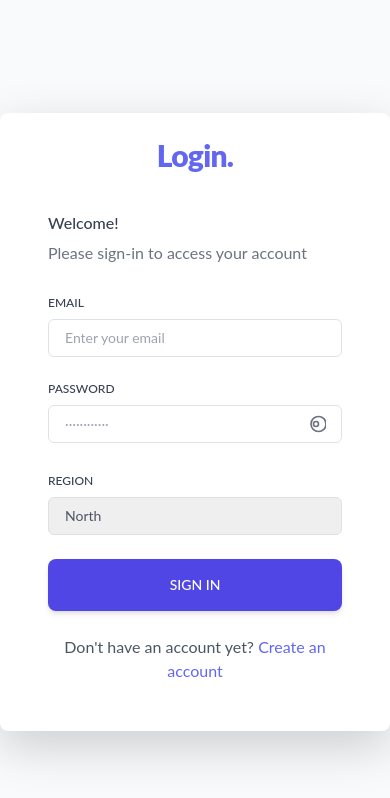
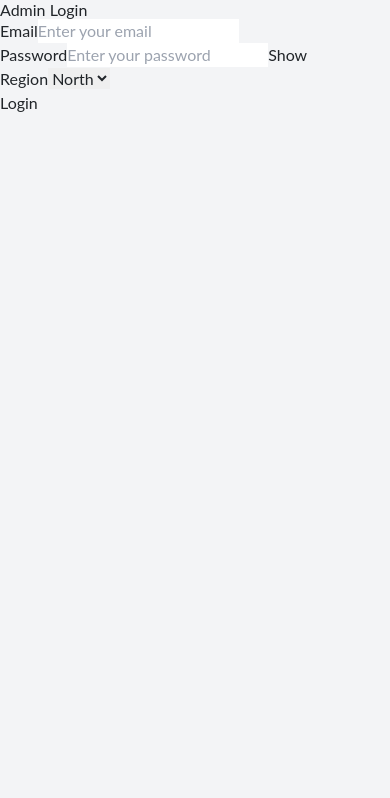
Before and after one commit to adityjoshi/aavinya, a React app in the folder frontend/: page /login in a window 390 px wide. Shown: the top 798 px of the page. Built offline with nearby package versions, Linux system fonts and the light colour scheme; the HTML template or start-up script is replaced by a standard one.

Commit message:
otp-setup

```diff
--- a/frontend/src/constants.jsx
+++ b/frontend/src/constants.jsx
@@ -22,7 +22,7 @@ export const user_type={
     SIGNUP_PAGE : '/signup',
     LOGIN_PAGE : '/login',
     DASHBOARD_PAGE : '/',
-    LoginOTPVerification_Page :'/loginotpverification',
+    LoginOTPVerification_Page :'/verifyotp',
     SignupOTPVerification_Page :'/signupotpverification'
 }
 
--- a/frontend/src/pages/Login.jsx
+++ b/frontend/src/pages/Login.jsx
@@ -1,199 +1,75 @@
+// AdminLoginPage.js
 import { useState } from "react";
+import { useNavigate } from "react-router-dom"; // React Router's useNavigate to handle page redirection
 
-function Login() {
+function AdminLoginPage() {
   const [email, setEmail] = useState("");
   const [password, setPassword] = useState("");
-  const [region, setRegion] = useState("north"); // Initialize region state
-  const [showPassword, setShowPassword] = useState(false); // State to manage password visibility
-console.log(email);
+  const [region, setRegion] = useState("north");
+  const [showPassword, setShowPassword] = useState(false);
+  const navigate = useNavigate();
+
   const onSubmit = async (e) => {
     e.preventDefault();
 
     try {
-      const body = { email, password, region }; // Include region in the request body
-      console.log(body);
+      const body = { email, password, region };
 
       const response = await fetch("http://localhost:2426/adminLogin", {
         method: "POST",
-        headers: { "content-type": "application/json" },
+        headers: { "Content-Type": "application/json" },
         body: JSON.stringify(body),
       });
-      console.log(response);
       const data = await response.json();
-      console.log(data);
 
-      if (data.message === "OTP sent to email. Please verify the OTP") {
-        localStorage.setItem("jwtToken", data.jwtToken);
-        window.location = "/loginotpverification";
+      if (data.message === "success") {
+        // Save the JWT token and region to localStorage
+        localStorage.setItem("jwtToken", data.token);
+        localStorage.setItem("region", data.region);
+
+        // Redirect to OTP verification page
+        navigate("/verifyotp");
       } else {
         alert("Invalid credentials. Please check your email and password.");
       }
     } catch (err) {
-      console.log(err.message);
+      console.error("Error during login:", err);
     }
   };
 
   return (
-    <>
-      <div className="flex min-h-screen w-screen w-full items-center justify-center text-gray-600 bg-gray-50">
-        <div className="relative">
-          <div className="hidden sm:block h-56 w-56 text-indigo-300 absolute a-z-10 -left-20 -top-20">
-            <svg
-              id="patternId"
-              width="100%"
-              height="100%"
-              xmlns="http://www.w3.org/2000/svg"
-            >
-              <defs>
-                <pattern
-                  id="a"
-                  patternUnits="userSpaceOnUse"
-                  width="40"
-                  height="40"
-                  patternTransform="scale(0.6) rotate(0)"
-                >
-                  <rect x="0" y="0" width="100%" height="100%" fill="none" />
-                  <path
-                    d="M11 6a5 5 0 01-5 5 5 5 0 01-5-5 5 5 0 015-5 5 5 0 015 5"
-                    strokeWidth="1"
-                    stroke="none"
-                    fill="currentColor"
-                  />
-                </pattern>
-              </defs>
-              <rect width="800%" height="800%" transform="translate(0,0)" fill="url(#a)" />
-            </svg>
-          </div>
-          <div className="hidden sm:block h-28 w-28 text-indigo-300 absolute a-z-10 -right-20 -bottom-20">
-            <svg
-              id="patternId"
-              width="100%"
-              height="100%"
-              xmlns="http://www.w3.org/2000/svg"
-            >
-              <defs>
-                <pattern
-                  id="b"
-                  patternUnits="userSpaceOnUse"
-                  width="40"
-                  height="40"
-                  patternTransform="scale(0.5) rotate(0)"
-                >
-                  <rect x="0" y="0" width="100%" height="100%" fill="none" />
-                  <path
-                    d="M11 6a5 5 0 01-5 5 5 5 0 01-5-5 5 5 0 015-5 5 5 0 015 5"
-                    strokeWidth="1"
-                    stroke="none"
-                    fill="currentColor"
-                  />
-                </pattern>
-              </defs>
-              <rect width="800%" height="800%" transform="translate(0,0)" fill="url(#b)" />
-            </svg>
-          </div>
-          {/* Register */}
-          <div className="relative flex flex-col sm:w-[30rem] rounded-lg border-gray-400 bg-white shadow-lg px-4">
-            <div className="flex-auto p-6">
-              {/* Logo */}
-              <div className="mb-10 flex flex-shrink-0 flex-grow-0 items-center justify-center overflow-hidden">
-                <a
-                  href="#"
-                  className="flex cursor-pointer items-center gap-2 text-indigo-500 no-underline hover:text-indigo-500"
-                >
-                  <span className="flex-shrink-0 text-3xl font-black tracking-tight opacity-100">
-                    Login.
-                  </span>
-                </a>
-              </div>
-              {/* /Logo */}
-              <h4 className="mb-2 font-medium text-gray-700 xl:text-xl">Welcome!</h4>
-              <p className="mb-6 text-gray-500">Please sign-in to access your account</p>
-              <form className="mb-4" onSubmit={onSubmit}>
-                <div className="mb-4">
-                  <label
-                    htmlFor="email"
-                    className="mb-2 inline-block text-xs font-medium uppercase text-gray-700"
-                  >
-                    Email
-                  </label>
+    <div className="login-container">
+      <h2>Admin Login</h2>
+      <form onSubmit={onSubmit}>
+        <div>
+          <label>Email</label>
           <input
-                    type="text"
-                    className="block w-full cursor-text appearance-none rounded-md border border-gray-400 bg--100 py-2 px-3 text-sm outline-none focus:border-indigo-500 focus:bg-white focus:text-gray-600 focus:shadow"
-                    id="email"
-                    name="email-username"
+            type="email"
+            value={email}
+            onChange={(e) => setEmail(e.target.value)}
             placeholder="Enter your email"
-                    autoFocus=""
-                    onChange={(e) => setEmail(e.target.value)}
           />
         </div>
-                <div className="mb-4">
-                  <div className="flex justify-between">
-                    <label
-                      className="mb-2 inline-block text-xs font-medium uppercase text-gray-700"
-                      htmlFor="password"
-                    >
-                      Password
-                    </label>
-                  </div>
-                  <div className="relative flex w-full flex-wrap items-stretch">
+
+        <div>
+          <label>Password</label>
           <input
             type={showPassword ? "text" : "password"}
-                      id="password"
-                      className="relative block flex-auto cursor-text appearance-none rounded-md border border-gray-400 bg--100 py-2 px-3 text-sm outline-none focus:border-indigo-500 focus:bg-white focus:text-gray-600 focus:shadow"
-                      name="password"
-                      placeholder="············"
+            value={password}
             onChange={(e) => setPassword(e.target.value)}
+            placeholder="Enter your password"
           />
           <button
             type="button"
-                      className="absolute inset-y-0 right-0 flex items-center px-3 text-gray-500 hover:text-gray-700"
-                      onClick={() => setShowPassword((prev) => !prev)} // Toggle showPassword state
+            onClick={() => setShowPassword((prev) => !prev)}
           >
-                      {showPassword ? (
-                        <svg
-                          xmlns="http://www.w3.org/2000/svg"
-                          className="h-5 w-5"
-                          fill="none"
-                          viewBox="0 0 24 24"
-                          stroke="currentColor"
-                        >
-                          <path
-                            strokeLinecap="round"
-                            strokeLinejoin="round"
-                            strokeWidth="2"
-                            d="M13.875 18.825A10.05 10.05 0 0112 19c-4.97 0-9-4.03-9-9 0-1.67.457-3.235 1.252-4.575m13.871-.014A10.045 10.045 0 0121 10c0 4.97-4.03 9-9 9-1.67 0-3.235-.457-4.575-1.252M15 12a3 3 0 01-6 0 3 3 0 016 0zm6.063 7.64L4.8 4.677M1 1l22 22"
-                          />
-                        </svg>
-                      ) : (
-                        <svg
-                          xmlns="http://www.w3.org/2000/svg"
-                          className="h-5 w-5"
-                          fill="none"
-                          viewBox="0 0 24 24"
-                          stroke="currentColor"
-                        >
-                          <path
-                            strokeLinecap="round"
-                            strokeLinejoin="round"
-                            strokeWidth="2"
-                            d="M15 12a3 3 0 01-6 0 3 3 0 016 0zm9 0c0 4.97-4.03 9-9 9s-9-4.03-9-9 4.03-9 9-9 9 4.03 9 9z"
-                          />
-                        </svg>
-                      )}
+            {showPassword ? "Hide" : "Show"}
           </button>
         </div>
-                </div>
-                {/* Region Dropdown */}
-                <div className="mb-4">
-                  <label
-                    htmlFor="region"
-                    className="mb-2 inline-block text-xs font-medium uppercase text-gray-700"
-                  >
-                    Region
-                  </label>
+
+        <div>
+          <label>Region</label>
           <select
-                    id="region"
-                    className="block w-full cursor-pointer appearance-none rounded-md border border-gray-400 py-2 px-3 text-sm outline-none focus:border-indigo-500 focus:bg-white focus:text-gray-600 focus:shadow"
             value={region}
             onChange={(e) => setRegion(e.target.value)}
           >
@@ -203,30 +79,11 @@ console.log(email);
             <option value="west">West</option>
           </select>
         </div>
-                {/* /Region Dropdown */}
-                <button
-                  type="submit"
-                  className="inline-block w-full rounded-lg bg-indigo-600 px-7 py-3 text-sm font-medium uppercase text-white shadow-md hover:bg-indigo-700 focus:bg-indigo-700 focus:outline-none focus:ring-0 active:bg-indigo-800"
-                >
-                  Sign in
-                </button>
+
+        <button type="submit">Login</button>
       </form>
-              <p className="mb-4 text-center">
-                Don't have an account yet?
-                <a
-                  href="/signup"
-                  className="cursor-pointer text-indigo-500 no-underline hover:text-indigo-500"
-                >
-                  {" "}
-                  Create an account{" "}
-                </a>
-              </p>
     </div>
-          </div>
-        </div>
-      </div>
-    </>
   );
 }
 
-export default Login;
+export default AdminLoginPage;
--- a/frontend/src/pages/LoginOtpPage.jsx
+++ b/frontend/src/pages/LoginOtpPage.jsx
@@ -1,128 +1,90 @@
-import React, { useState, useRef, useEffect } from "react";
+import { useState } from "react";
+import { useNavigate } from "react-router-dom";
 
-function LoginOTPVerification() {
-  const [otp, setOtp] = useState(["", "", "", "", "", ""]);
-  const [error, setError] = useState("");
-  const inputRefs = useRef([]);
+function VerifyOtpPage() {
+  const [email, setEmail] = useState("");
+  const [otp, setOtp] = useState("");
+  const [isSubmitting, setIsSubmitting] = useState(false);
+  const navigate = useNavigate();
 
-  useEffect(() => {
-    if (inputRefs.current[0]) {
-      inputRefs.current[0].focus();
-    }
-  }, []);
-
-  const handleChange = (index, value) => {
-    if (isNaN(Number(value))) return;
-
-    const newOtp = [...otp];
-    newOtp[index] = value;
-    setOtp(newOtp);
-
-    if (value !== "" && index < 5) {
-      inputRefs.current[index + 1]?.focus();
-    }
-  };
-
-  const handleKeyDown = (index, e) => {
-    if (e.key === "Backspace" && index > 0 && otp[index] === "") {
-      inputRefs.current[index - 1]?.focus();
-    }
-  };
+  // Retrieve the JWT and region from localStorage
+  const jwtToken = localStorage.getItem("jwtToken");
+  const region = localStorage.getItem("region");
 
   const onSubmit = async (e) => {
     e.preventDefault();
-    const otpString = otp.join("");
-    if (otpString.length !== 6) {
-      setError("Please enter a valid 6-digit OTP");
+
+    // Ensure that both JWT token and region are available
+    if (!jwtToken || !region) {
+      alert("Missing authentication data. Please log in again.");
+      navigate("/login");  // Redirect to login if JWT or region are not found
       return;
     }
 
+    setIsSubmitting(true);
+
     try {
-      const response = await fetch("http://localhost:2426/verify-otp", {
+      const body = { email, otp };
+
+      // Make the API request with Authorization header and region context
+      const response = await fetch("http://localhost:2426/adminOtp", {
         method: "POST",
-        headers: { "Content-Type": "application/json" },
-        body: JSON.stringify({ otp: otpString }),
+        headers: {
+          "Content-Type": "application/json",
+          "Authorization": ` ${jwtToken}`,  // Set Authorization header
+          "Region": region,  // Set the region header (sent as context)
+        },
+        body: JSON.stringify(body),
       });
 
-      const data = await response.json();
-
-      if (data.status === "200") {
-        alert("OTP verified successfully!");
-        // Redirect or perform further actions here
-        window.location = "/";
+      // Check if the response status is 200 or 204
+      if (response.status === 200 || response.status === 204) {
+        // If the status is 200 or 204, navigate to the home page (or another page)
+        navigate("/");
       } else {
-        setError(data.message || "Invalid OTP. Please try again.");
+        const data = await response.json();
+        alert(data.error || "Invalid OTP. Please try again.");
       }
     } catch (err) {
-      console.error(err);
-      setError("An error occurred. Please try again.");
+      console.error("Error during OTP verification:", err);
+      alert("There was an error during OTP verification. Please try again.");
+    } finally {
+      setIsSubmitting(false);
     }
   };
 
   return (
-    <div className="flex min-h-screen w-full items-center justify-center bg-gray-50 text-gray-600">
-      <div className="relative">
-        <div className="hidden sm:block absolute -left-20 -top-20 h-56 w-56 text-indigo-300">
-          <svg id="patternId" width="100%" height="100%" xmlns="http://www.w3.org/2000/svg">
-            <defs>
-              <pattern id="a" patternUnits="userSpaceOnUse" width="40" height="40" patternTransform="scale(0.6) rotate(0)">
-                <rect x="0" y="0" width="100%" height="100%" fill="none" />
-                <path d="M11 6a5 5 0 01-5 5 5 5 0 01-5-5 5 5 0 015-5 5 5 0 015 5" strokeWidth="1" stroke="none" fill="currentColor" />
-              </pattern>
-            </defs>
-            <rect width="800%" height="800%" transform="translate(0,0)" fill="url(#a)" />
-          </svg>
+    <div className="otp-container">
+      <h2>Verify OTP</h2>
+      <form onSubmit={onSubmit}>
+        <div>
+          <label>Email</label>
+          <input
+            type="email"
+            value={email}
+            onChange={(e) => setEmail(e.target.value)}
+            placeholder="Enter your email"
+            required
+          />
         </div>
-        <div className="hidden sm:block absolute -right-20 -bottom-20 h-28 w-28 text-indigo-300">
-          <svg id="patternId" width="100%" height="100%" xmlns="http://www.w3.org/2000/svg">
-            <defs>
-              <pattern id="b" patternUnits="userSpaceOnUse" width="40" height="40" patternTransform="scale(0.5) rotate(0)">
-                <rect x="0" y="0" width="100%" height="100%" fill="none" />
-                <path d="M11 6a5 5 0 01-5 5 5 5 0 01-5-5 5 5 0 015-5 5 5 0 015 5" strokeWidth="1" stroke="none" fill="currentColor" />
-              </pattern>
-            </defs>
-            <rect width="800%" height="800%" transform="translate(0,0)" fill="url(#b)" />
-          </svg>
+
+        <div>
+          <label>Enter OTP sent to your email</label>
+          <input
+            type="text"
+            value={otp}
+            onChange={(e) => setOtp(e.target.value)}
+            placeholder="Enter OTP"
+            required
+          />
         </div>
-        <div className="relative flex flex-col sm:w-[30rem] rounded-lg border-gray-400 bg-white shadow-lg px-4">
-          <div className="flex-auto p-6">
-            <div className="mb-10 flex flex-shrink-0 flex-grow-0 items-center justify-center overflow-hidden">
-              <a href="#" className="flex cursor-pointer items-center gap-2 text-indigo-500 no-underline hover:text-indigo-500">
-                <span className="flex-shrink-0 text-3xl font-black tracking-tight opacity-100">
-                  OTP Verification
-                </span>
-              </a>
-            </div>
-            <h4 className="mb-2 font-medium text-gray-700 xl:text-xl">Verify Your Account</h4>
-            <p className="mb-6 text-gray-500">Please enter the 6-digit code sent to your email/phone</p>
-            <form className="mb-4" onSubmit={onSubmit}>
-              <div className="mb-4 flex justify-between">
-                {otp.map((digit, index) => (
-                  <input
-                    key={index}
-                    ref={(el) => (inputRefs.current[index] = el)}
-                    type="text"
-                    maxLength={1}
-                    value={digit}
-                    onChange={(e) => handleChange(index, e.target.value)}
-                    onKeyDown={(e) => handleKeyDown(index, e)}
-                    className="w-12 h-12 text-center text-2xl rounded-md border border-gray-400 bg-gray-100 outline-none focus:border-indigo-500 focus:bg-white focus:text-gray-600 focus:shadow"
-                  />
-                ))}
-              </div>
-              {error && <p className="text-red-500 text-sm mb-4">{error}</p>}
-              <button
-                type="submit"
-                className="w-full rounded-lg bg-indigo-600 px-7 py-3 text-sm font-medium uppercase text-white shadow-md hover:bg-indigo-700 focus:bg-indigo-700 focus:outline-none focus:ring-0 active:bg-indigo-800"
-              >
-                Verify OTP
-              </button>
-            </form>
-          </div>
-        </div>
-      </div>
+
+        <button type="submit" disabled={isSubmitting}>
+          {isSubmitting ? "Verifying..." : "Verify OTP"}
+        </button>
+      </form>
     </div>
   );
 }
 
-export default LoginOTPVerification;
+export default VerifyOtpPage;
```
Also changed, not shown: 2 other files (tests, documents, lock files or other folders). Lines whose indentation alone changed are shown as unchanged.
